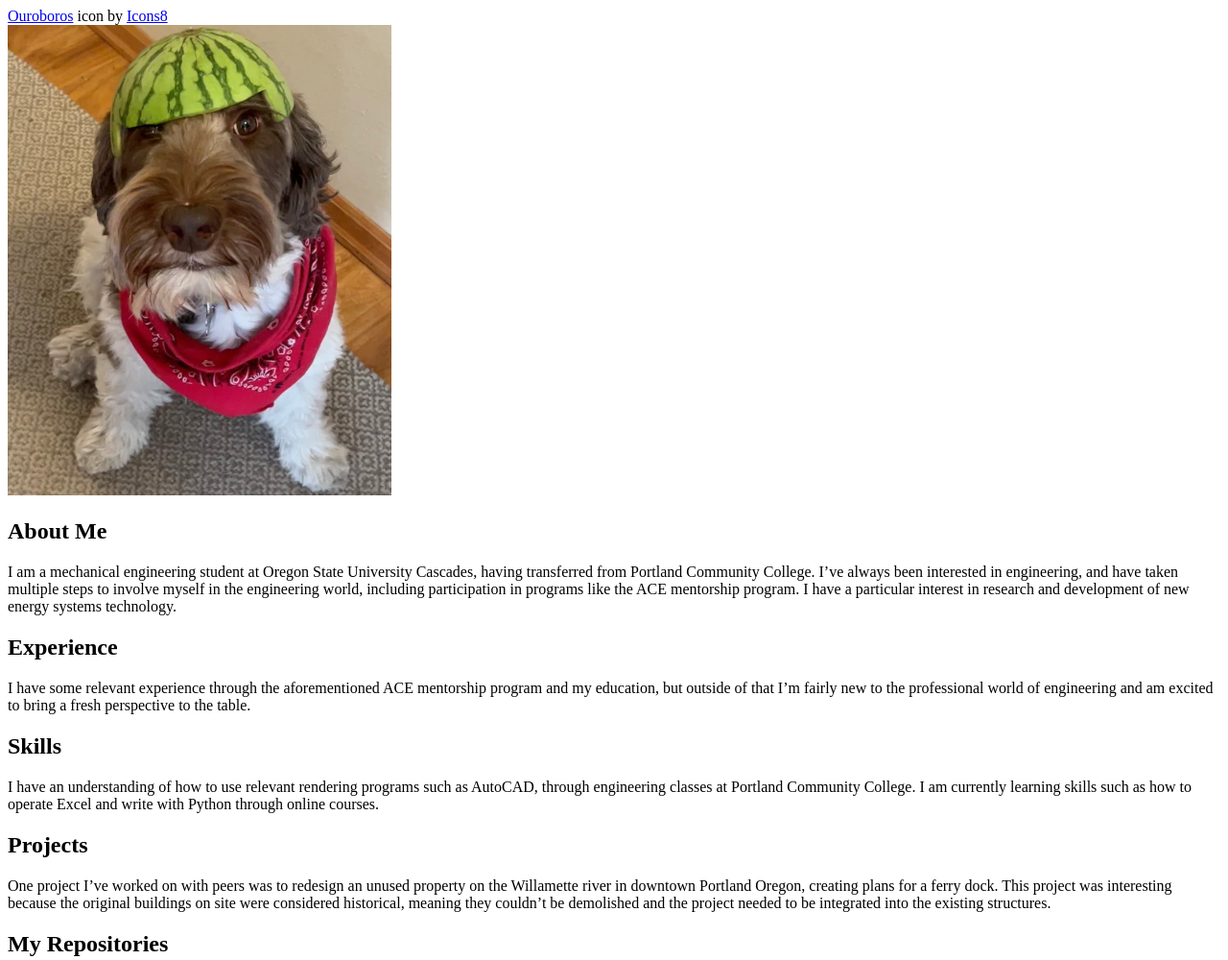
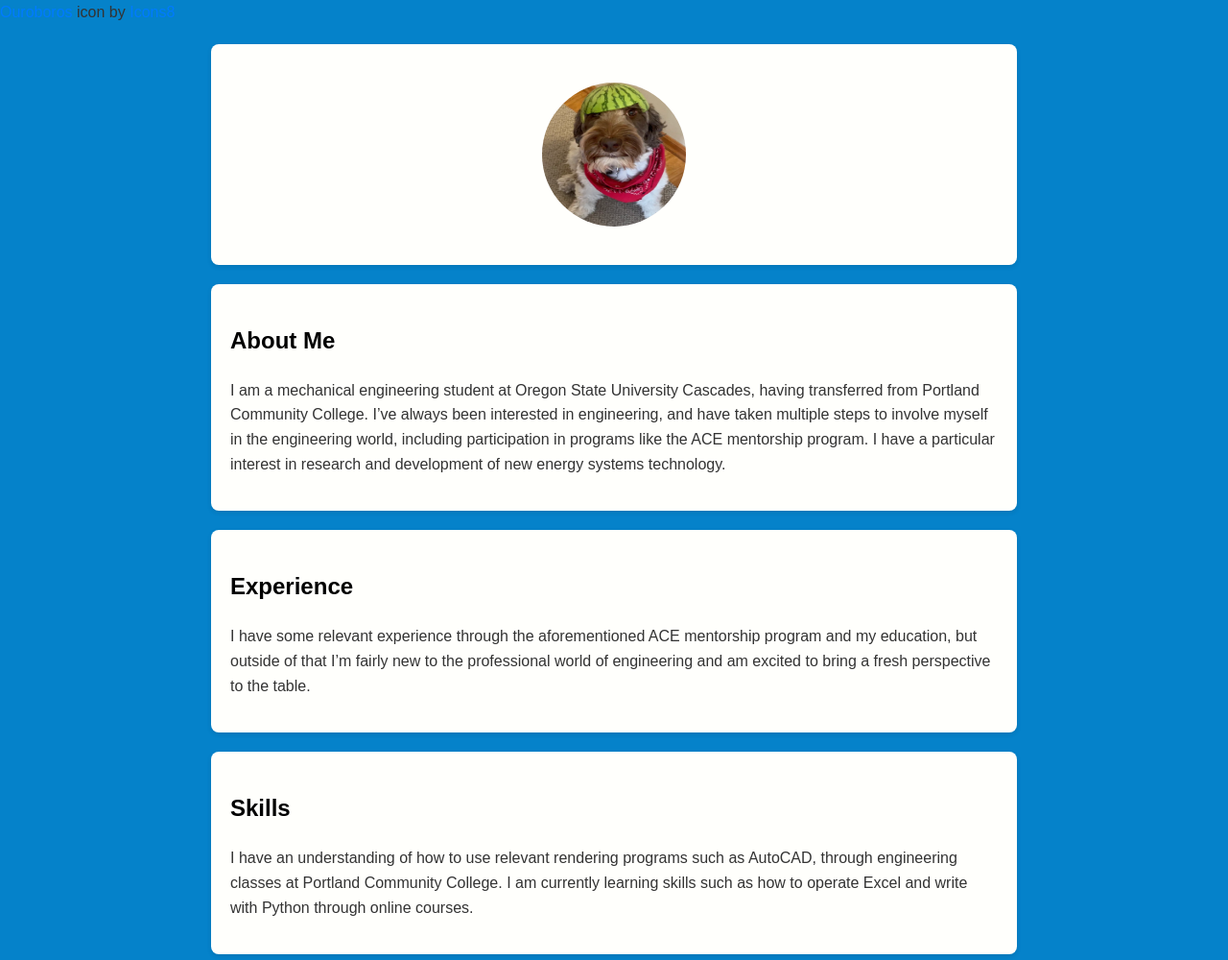
Before and after one commit to PearceJordan/PearceJordan.github.io, a plain HTML site: page index.html in a window 1280 px wide. Shown: the top 1000 px of the page at 96% size. Drawn offline with Linux system fonts and the light colour scheme.

Commit message:
updated website

```diff
--- /dev/null
+++ b/CSS/style.css
@@ -0,0 +1,64 @@
+body {
+    font-family: Arial, sans-serif;
+    line-height: 1.6;
+    margin: 0;
+    padding: 0;
+    background-color: #0582ca;
+    color: #333;
+}
+
+h2 {
+    color: #000000; /* A nice blue color for headings */
+}
+
+a {
+    color: #007BFF;
+    text-decoration: none;
+}
+
+a:hover {
+    text-decoration: underline;
+}
+
+/* Header Styles */
+header {
+    background: #000000;
+    color: #fff;
+    padding: 20px;
+    text-align: center;
+}
+
+/* Profile Picture */
+#profilepic {
+    display: block;
+    margin: 20px auto;
+    border-radius: 50%; /* Makes it circular */
+    width: 150px; /* Set a fixed width */
+    height: 150px; /* Set a fixed height */
+}
+
+/* Container for Sections */
+div {
+    background: #fffffc;
+    border-radius: 8px;
+    padding: 20px;
+    margin: 20px auto;
+    max-width: 800px;
+    box-shadow: 0 2px 5px rgba(0, 0, 0, 0.1);
+}
+
+/* Responsive Design */
+@media (max-width: 600px) {
+    body {
+        padding: 10px;
+    }
+
+    #profilepic {
+        width: 120px;
+        height: 120px;
+    }
+
+    div {
+        margin: 10px;
+    }
+}
--- /dev/null
+++ b/CSS/style2.css
@@ -0,0 +1,21 @@
+body {
+    background-color: #247ba0;
+    margin-top: 40px;
+    margin-left: auto;
+    margin-right: auto;
+    max-width: 940px;
+    font-family: Arial, Helvetica, sans-serif;
+    font-size:18px;
+    line-height: 1.6;
+    color: #444444;
+    padding: 10px;
+}
+hi, h2, h3 {
+    line-height: 1.2;
+}
+#profilepic {
+    width:300px;
+    border-radius: 50%;
+    border: 3px solid #000;
+    box-shadow: 0 4px 8px rgba(0, 0, 0, 0.2);
+}
--- a/index.html
+++ b/index.html
@@ -3,11 +3,12 @@
 <head>
     <title>Pearce Jordan's Portfolio Page</title>
     <link rel="icon" type="image/png" href="favicon.png" />
+    <link rel="stylesheet" href="css/style.css">
 </head>
 <body>
     <a target="_blank" href="https://icons8.com/icon/q8JzU370iMtb/ouroboros">Ouroboros</a> icon by <a target="_blank" href="https://icons8.com">Icons8</a>
     <div>
-        <img src="profilepic.jpg" width="400" />
+        <img id="profilepic" src="profilepic.jpg" />
     </div>
     <div>
         <h2>About Me</h2>
```
